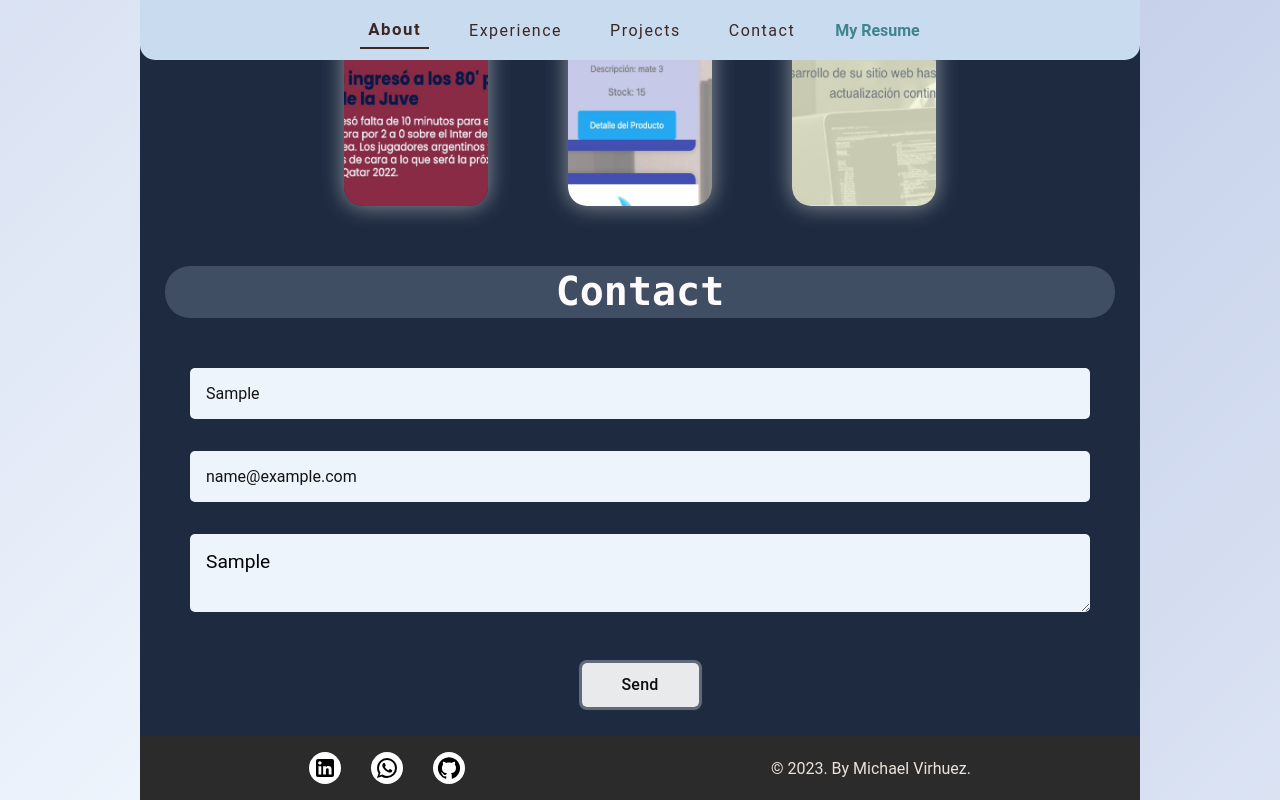
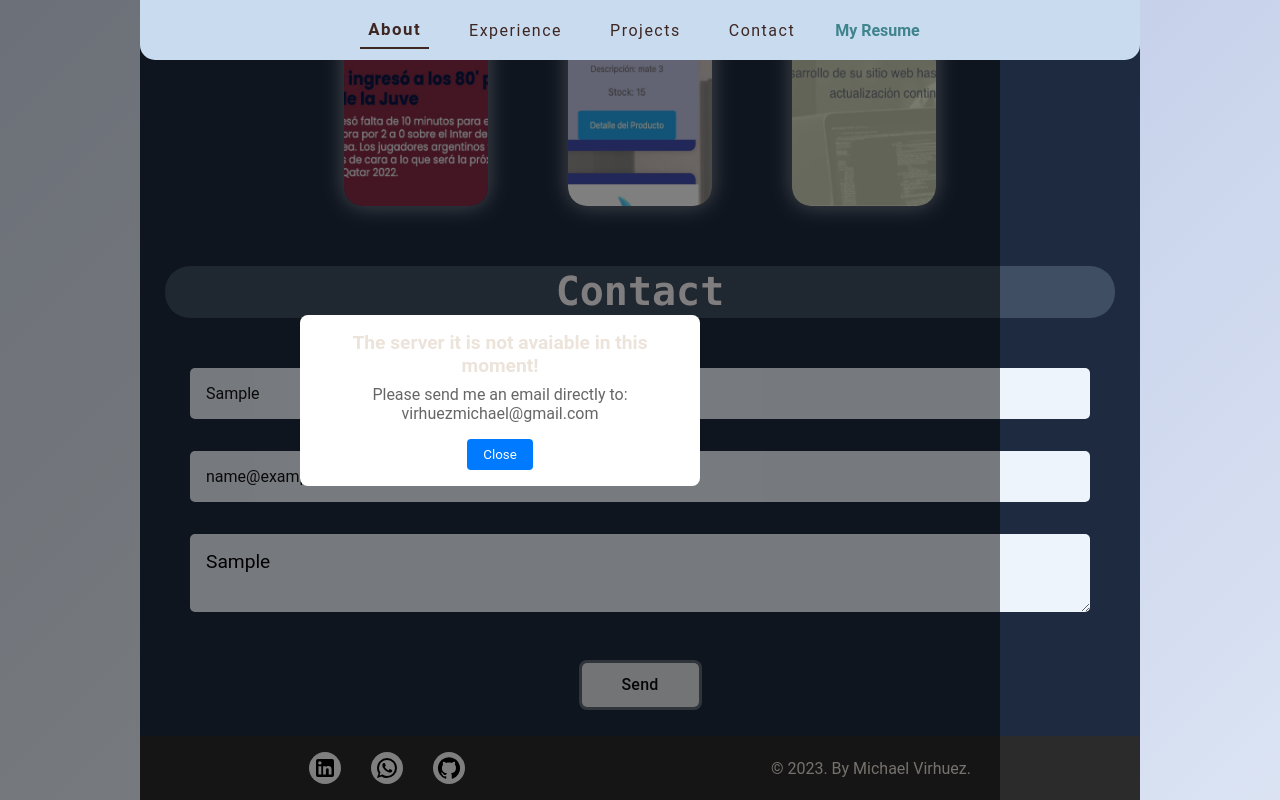
Before and after one commit to VirhuezMichael/PersonalPortfolio-2.0, a React (Create React App) app: page / in a window 1280 px wide. Both pictures are taken after typing "Sample", "name@example.com", "Sample" into the empty fields and a click on the button "Send". Shown: the part 2031-2831 px from the top of the page. Built offline with nearby package versions, Linux system fonts and the light colour scheme; no server answers.

Commit message:
contact mssg

```diff
--- a/src/Components/Contact/Contact.jsx
+++ b/src/Components/Contact/Contact.jsx
@@ -10,6 +10,7 @@ const Contact = () => {
   const [mensaje, setMensaje] = useState("");
 
   const [correoEnviado, setCorreoEnviado] = useState(false);
+  const [errorCorreo, setErrorCorreo] = useState(false);
 
   const handleSubmit = async (e) => {
     e.preventDefault();
@@ -38,12 +39,13 @@ const Contact = () => {
       }
     } catch (error) {
       console.error(error);
-
+      setCorreoEnviado(true);
     }
   };
 
   const handleClose = () => {
     setCorreoEnviado(false);
+    setErrorCorreo(false);
   };
 
   return (
@@ -79,8 +81,18 @@ const Contact = () => {
       {correoEnviado && (
         <PopupContainer>
           <PopupContent>
-            <h3>Menssage sended</h3>
-            <p>The mail has been sent successfully.</p>
+            <h3>The server it is not avaiable in this moment!</h3>
+            <p>Please send me an email directly to: virhuezmichael@gmail.com</p>
+            <button onClick={handleClose}>Close</button>
+          </PopupContent>
+        </PopupContainer>
+      )}
+    </div>
+    <div>
+    {errorCorreo && (
+        <PopupContainer>
+          <PopupContent>
+            <h3>Error Server</h3>
             <button onClick={handleClose}>Close</button>
           </PopupContent>
         </PopupContainer>
```
